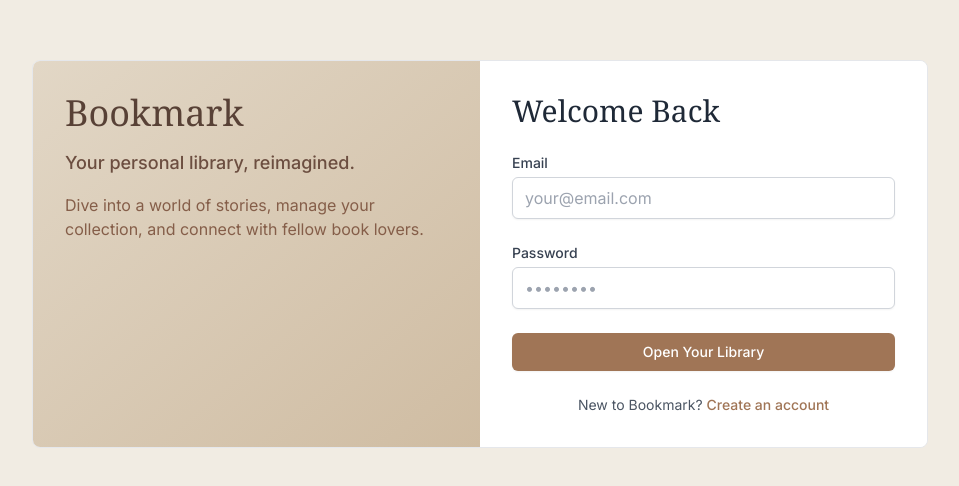
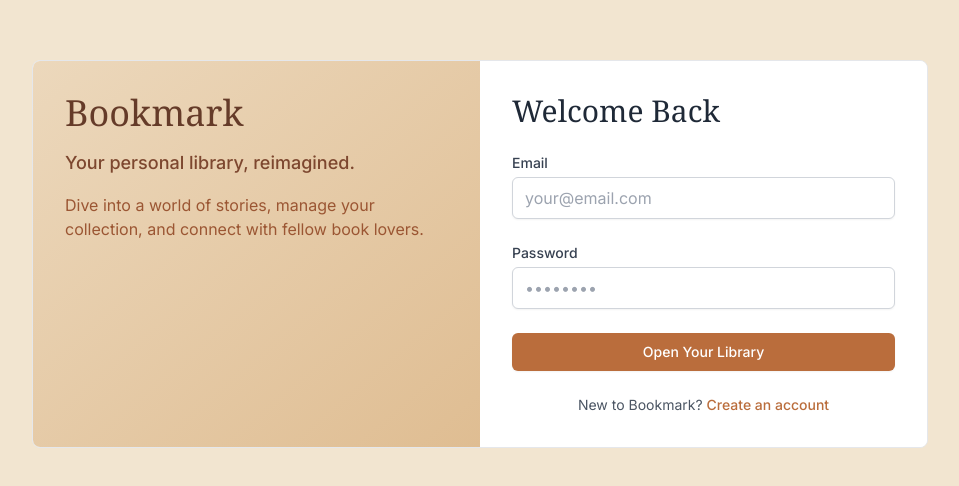
Before and after one commit to haardikshrestha/readingtracker-bookclub, a React (Vite) app in the folder client/: page / in a window 1280 px wide. Shown: the part 146-632 px from the top of the page, without its empty margins (160-1119 px from the left). Built offline with nearby package versions, Linux system fonts and the light colour scheme.

Commit message:
installing libraries

```diff
--- a/client/tailwind.config.js
+++ b/client/tailwind.config.js
@@ -4,18 +4,18 @@ export default {
   theme: {
     extend: {
       colors: {
-        mongoose: {
-          '50': '#f9f6f3',
-          '100': '#f1ece3',
-          '200': '#e2d7c6',
-          '300': '#cfbca2',
-          '400': '#bda080',
-          '500': '#ad8762',
-          '600': '#a07556',
-          '700': '#855e49',
-          '800': '#6c4e40',
-          '900': '#584136',
-          '950': '#2f201b',
+        "mongoose": {
+          50: "#fbf7f1",
+          100: "#f2e5d0",
+          200: "#ecd8bc",
+          300: "#dfbd92",
+          400: "#d29b65",
+          500: "#c88247",
+          600: "#ba6d3c",
+          700: "#9b5633",
+          800: "#7d472f",
+          900: "#653b29",
+          950: "#361d14",
         },
       },
     },
```
Also changed, not shown: client/package.json (+10 -1 lines), 1 other file (tests, documents, lock files or other folders).
